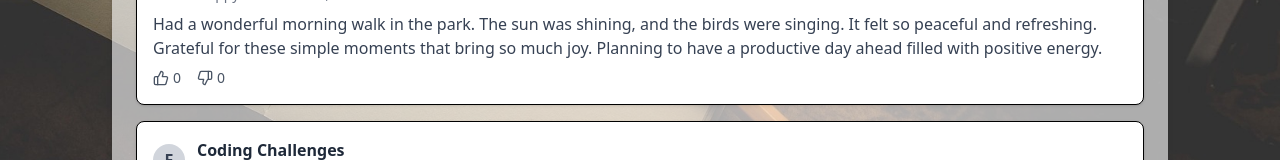
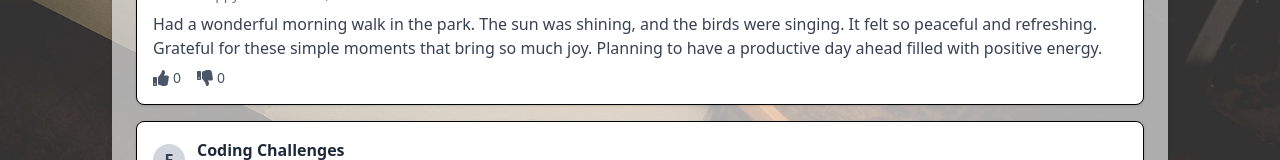
Before and after one commit to Yashraghuvans/SoulSpace, a Next.js app: page /emotionWheel in a window 1280 px wide. Shown: the part 745-905 px from the top of the page. Built offline with nearby package versions, Linux system fonts and the light colour scheme.

Commit message:
Update page.jsx

```diff
--- a/app/emotionWheel/page.jsx
+++ b/app/emotionWheel/page.jsx
@@ -2,7 +2,7 @@
 import React, { useState } from 'react';
 import { motion } from 'framer-motion';
 import NavBar from '../Components/NavBar';
-import { ThumbsUp, ThumbsDown } from 'lucide-react';
+import { FaThumbsUp, FaThumbsDown } from 'react-icons/fa';
 
 const emotionWheel = {
     core: ['Happy', 'Sad', 'Angry', 'Fearful', 'Surprised', 'Disgusted'],
@@ -202,10 +202,10 @@ const EmotionWheelJournal = () => {
                                         <p className="text-gray-700 mb-2">{entry.text}</p>
                                         <div className="flex items-center space-x-4 text-gray-600 text-sm">
                                             <button onClick={() => handleUpvote(entry.id)} className="flex items-center hover:text-blue-500 focus:outline-none">
-                                                <ThumbsUp className="h-4 w-4 mr-1" /> {entry.upvotes}
+                                                <FaThumbsUp className="h-4 w-4 mr-1" /> {entry.upvotes}
                                             </button>
                                             <button onClick={() => handleDownvote(entry.id)} className="flex items-center hover:text-red-500 focus:outline-none">
-                                                <ThumbsDown className="h-4 w-4 mr-1" /> {entry.downvotes}
+                                                <FaThumbsDown className="h-4 w-4 mr-1" /> {entry.downvotes}
                                             </button>
                                         </div>
                                     </motion.div>
```
